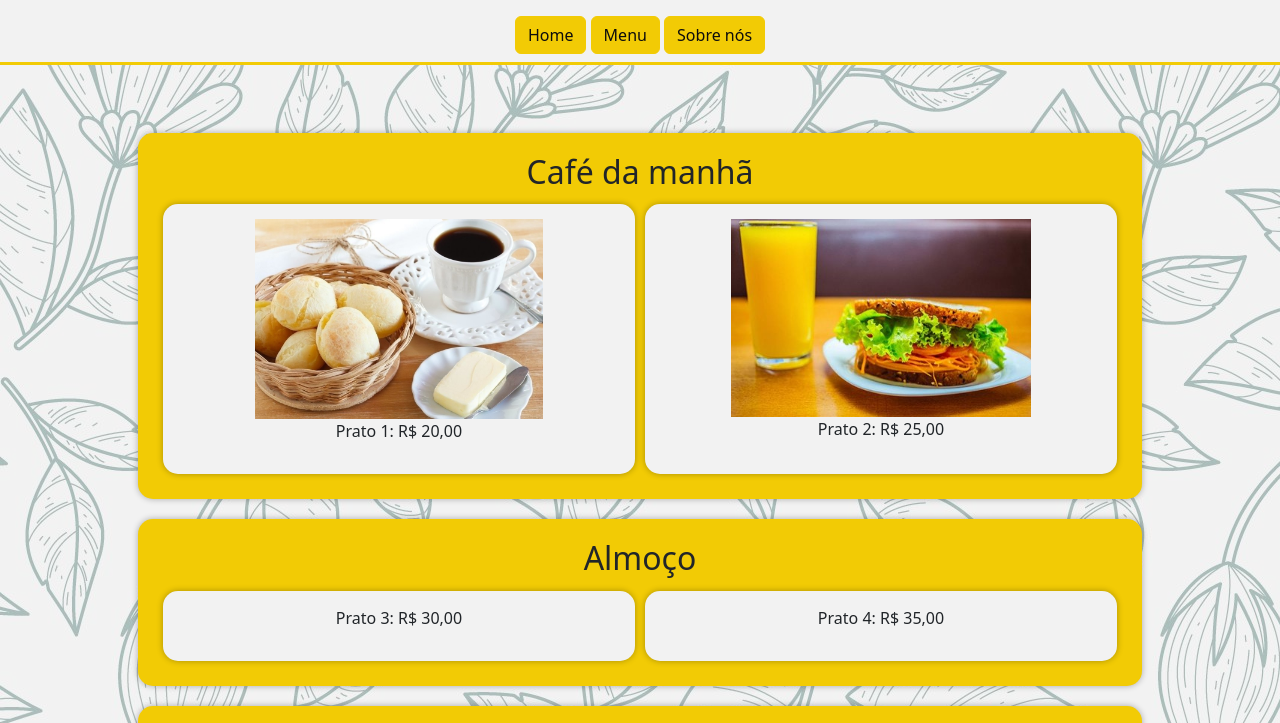
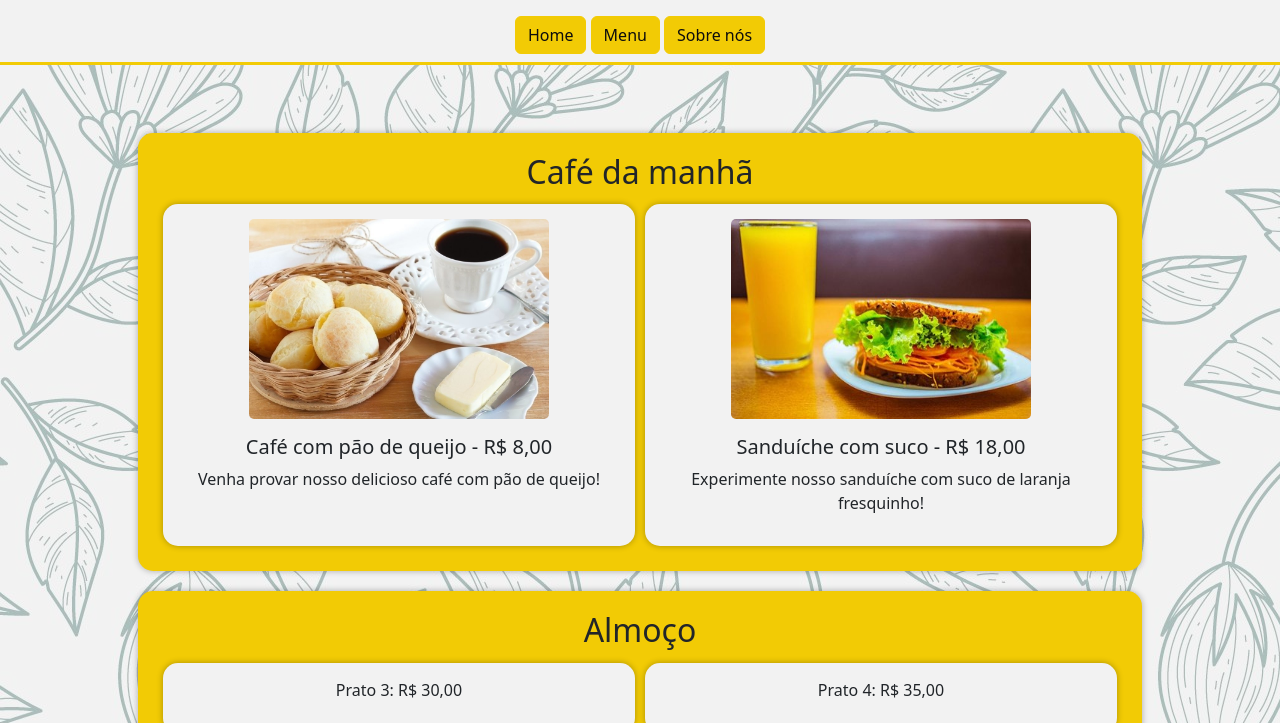
Before and after one commit to p-bittencourt/restaurant-page, a website built with webpack: page src/index.html in a window 1280 px wide. Both pictures are taken after a click on the button "Menu". Shown: the top 723 px of the page. Built offline with nearby package versions, Linux system fonts and the light colour scheme.

Commit message:
Atualizações de estilo das imagens do menu

```diff
--- a/src/assets/styles/_menu.scss
+++ b/src/assets/styles/_menu.scss
@@ -19,11 +19,16 @@
       border-radius: 15px;
       box-shadow: 0 0 6px 0 rgba(0, 0, 0, 0.3);
 
-      .img-fluid {
-        max-width: 300px;
-        max-height: 200px;
-        width: auto;
-        height: auto;
+      .food-img {
+        border-radius: 5px;
+        margin-bottom: 1rem;
+      }
+
+      @include media_breakpoint_up(md) {
+        .food-img {
+          width: 300px;
+          height: 200px;
+        }
       }
     }
 
--- a/src/menu.js
+++ b/src/menu.js
@@ -17,26 +17,35 @@ export function criarMenu() {
   prato1Div.classList.add("prato");
 
   let img1 = document.createElement("img");
-  img1.classList.add("img-fluid");
+  img1.classList.add("img-fluid", "food-img");
   img1.src = "/src/assets/imgs/meals/cafe-pao-de-queijo.jpg";
   img1.alt = "Café com pão de queijo";
   prato1Div.appendChild(img1);
 
+  let prato1Header = document.createElement("h5");
+  prato1Header.textContent = "Café com pão de queijo - R$ 8,00";
+  prato1Div.appendChild(prato1Header);
+
   let p1 = document.createElement("p");
-  p1.textContent = "Prato 1: R$ 20,00";
+  p1.textContent = "Venha provar nosso delicioso café com pão de queijo!";
   prato1Div.appendChild(p1);
 
   let prato2Div = document.createElement("div");
   prato2Div.classList.add("prato");
 
   let img2 = document.createElement("img");
-  img2.classList.add("img-fluid");
+  img2.classList.add("img-fluid", "food-img");
   img2.src = "/src/assets/imgs/meals/sanduiche-com-suco.jpg";
   img2.alt = "Sanduíche com suco";
   prato2Div.appendChild(img2);
 
+  let prato2Header = document.createElement("h5");
+  prato2Header.textContent = "Sanduíche com suco - R$ 18,00";
+  prato2Div.appendChild(prato2Header);
+
   let p2 = document.createElement("p");
-  p2.textContent = "Prato 2: R$ 25,00";
+  p2.textContent =
+    "Experimente nosso sanduíche com suco de laranja fresquinho!";
   prato2Div.appendChild(p2);
 
   pratosCafe.appendChild(prato1Div);
```
